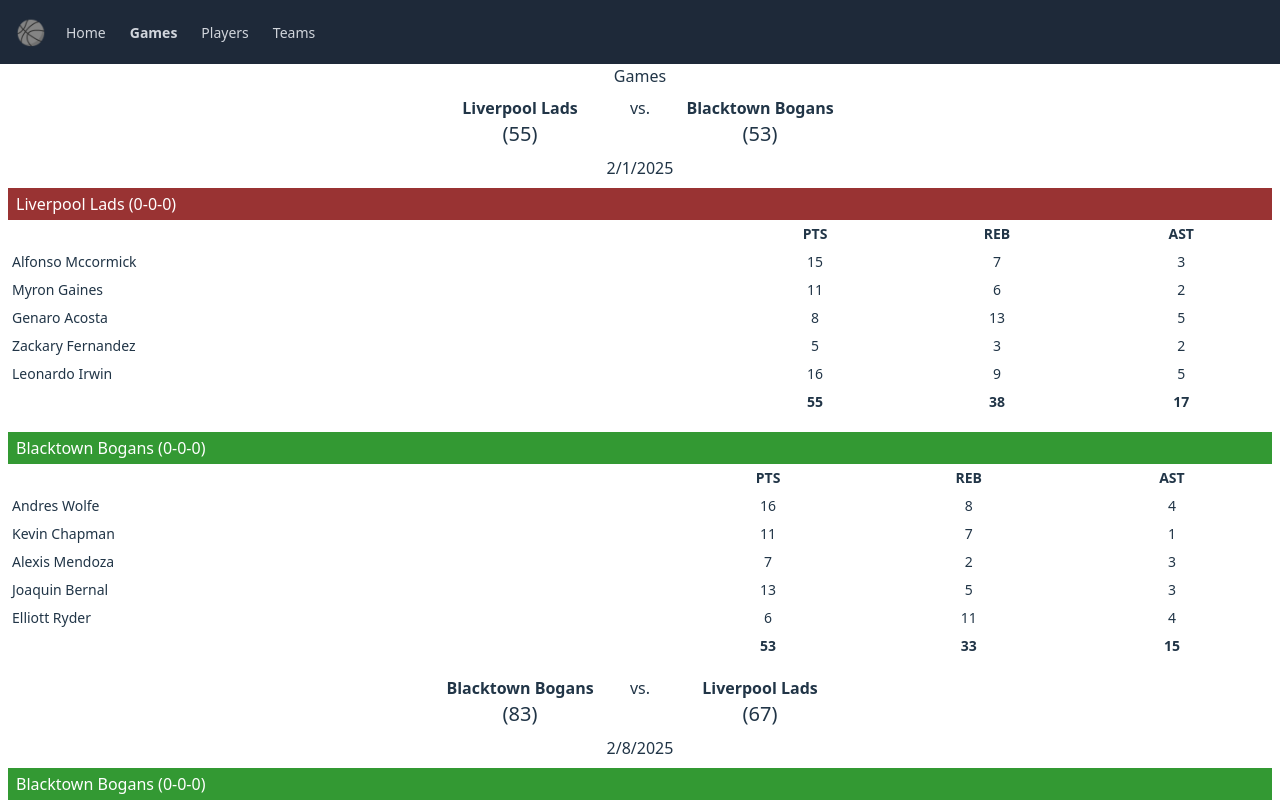
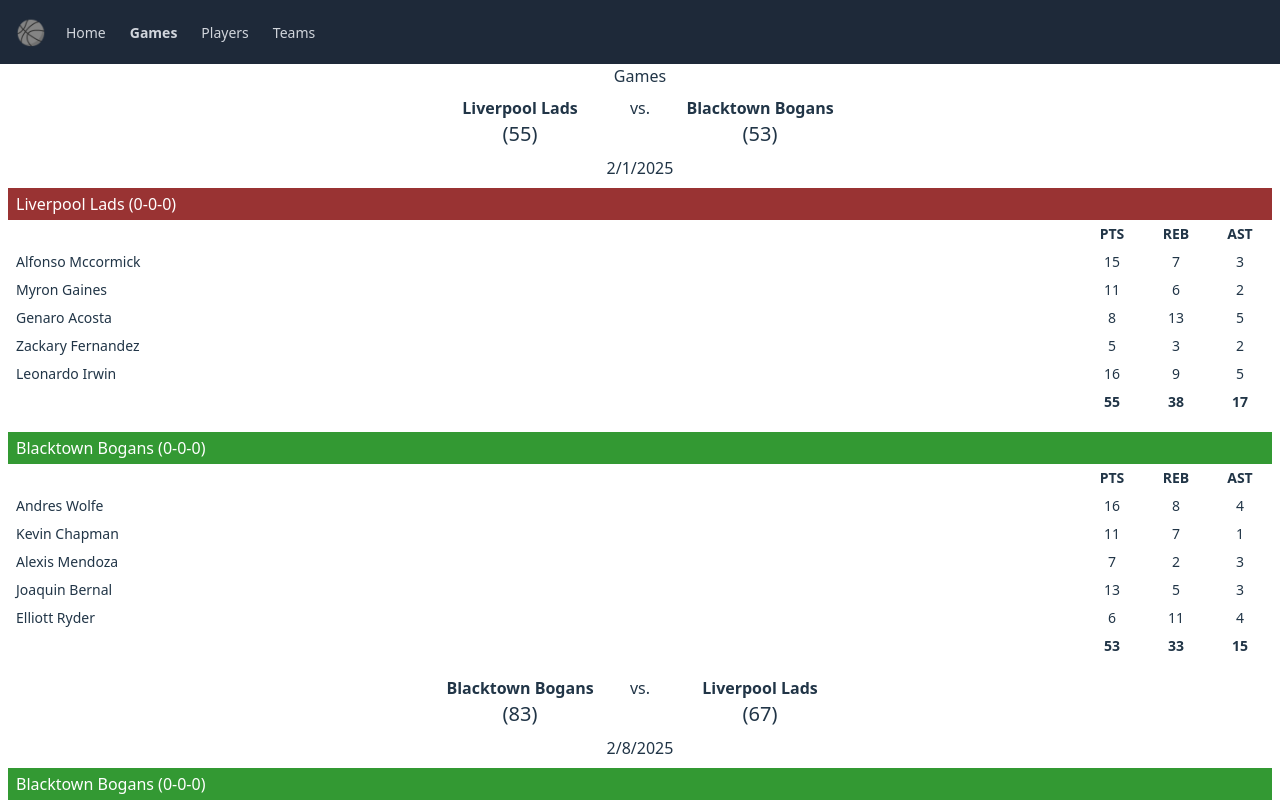
Before and after one commit to ober9k/bball-score-react, a React (Vite) app: page /games in a window 1280 px wide. Shown: the top 800 px of the page. Built offline with nearby package versions, Linux system fonts and the light colour scheme.

Commit message:
Adjusted padding and widths in rows

```diff
--- a/src/components/stats/row/AveragesRow.tsx
+++ b/src/components/stats/row/AveragesRow.tsx
@@ -18,14 +18,14 @@ export default function AveragesRow(props: AveragesRowProps) {
     <>
       {headings ? (
         <>
-          <th className={"p-1 text-left text-sm"}>{props.children}</th>
+          <th className={"px-2 py-1 text-left text-sm"}>{props.children}</th>
           <th className={"p-1 text-sm"}>{format(averages.points)}</th>
           <th className={"p-1 text-sm"}>{format(averages.rebounds)}</th>
           <th className={"p-1 text-sm"}>{format(averages.assists)}</th>
         </>
       ) : (
         <>
-          <td className={"p-1 text-left text-sm"}>{props.children}</td>
+          <td className={"px-2 py-1 p-1 text-left text-sm"}>{props.children}</td>
           <td className={"p-1 text-sm"}>{format(averages.points)}</td>
           <td className={"p-1 text-sm"}>{format(averages.rebounds)}</td>
           <td className={"p-1 text-sm"}>{format(averages.assists)}</td>
--- a/src/components/stats/row/TitlesRow.tsx
+++ b/src/components/stats/row/TitlesRow.tsx
@@ -7,10 +7,10 @@ type TitlesRowProps = {
 export default function TitlesRow(props: TitlesRowProps) {
   return (
     <>
-      <th className={"p-1 text-left text-sm"}>{props.children}</th>
-      <th className={"p-1 text-sm"}>PTS</th>
-      <th className={"p-1 text-sm"}>REB</th>
-      <th className={"p-1 text-sm"}>AST</th>
+      <th className={"px-2 py-1 text-left text-sm"}>{props.children}</th>
+      <th className={"p-1 text-sm w-16"}>PTS</th>
+      <th className={"p-1 text-sm w-16"}>REB</th>
+      <th className={"p-1 text-sm w-16"}>AST</th>
     </>
   )
 }
--- a/src/components/stats/row/TotalsRow.tsx
+++ b/src/components/stats/row/TotalsRow.tsx
@@ -14,14 +14,14 @@ export default function TotalsRow(props: TotalsRowProps) {
     <>
       {headings ? (
         <>
-          <th className={"p-1 text-left text-sm"}>{props.children}</th>
+          <th className={"px-2 py-1 text-left text-sm"}>{props.children}</th>
           <th className={"p-1 text-sm"}>{totals.points}</th>
           <th className={"p-1 text-sm"}>{totals.rebounds}</th>
           <th className={"p-1 text-sm"}>{totals.assists}</th>
         </>
       ) : (
         <>
-          <td className={"p-1 text-left text-sm"}>{props.children}</td>
+          <td className={"px-2 py-1 text-left text-sm"}>{props.children}</td>
           <td className={"p-1 text-sm"}>{totals.points}</td>
           <td className={"p-1 text-sm"}>{totals.rebounds}</td>
           <td className={"p-1 text-sm"}>{totals.assists}</td>
```
